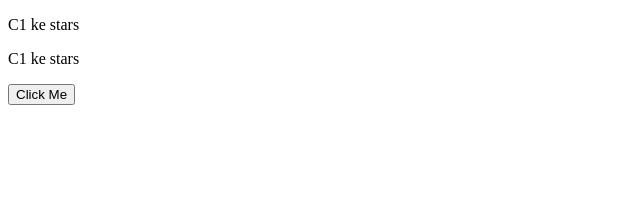
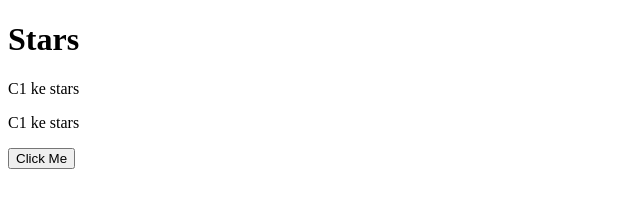
Before and after one commit to mihirbramhane/C1_guests, a plain HTML site: page index.html in a window 1280 px wide. Shown: the whole page, without its empty margins (0-640 px from the left). Drawn offline with Linux system fonts and the light colour scheme.

Commit message:
Add header for stars section in index.html

```diff
--- a/index.html
+++ b/index.html
@@ -6,6 +6,7 @@
     <title>Document</title>
 </head>
 <body>
+    <h1> Stars </h1>
     <p> C1 ke stars</p>
     <p> C1 ke stars</p>
     <button> Click Me </button>
```
